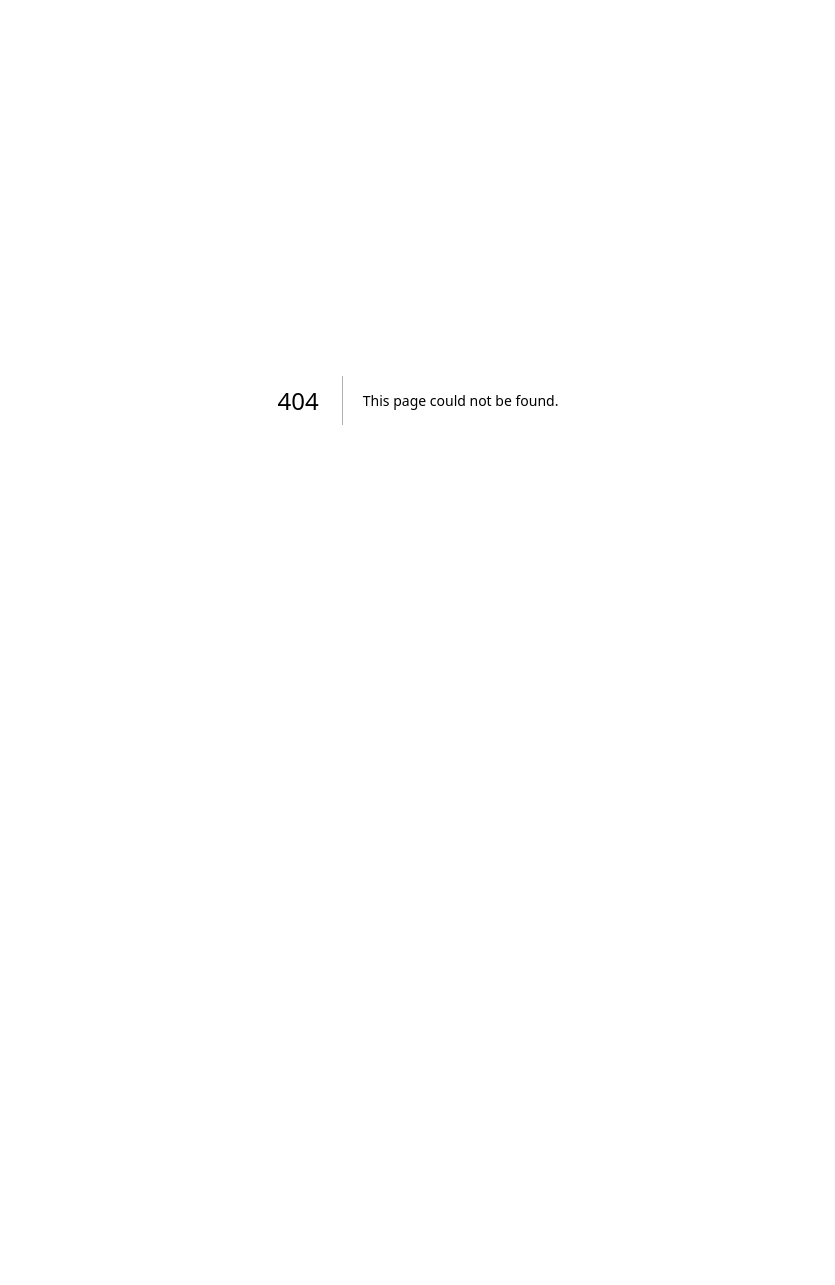
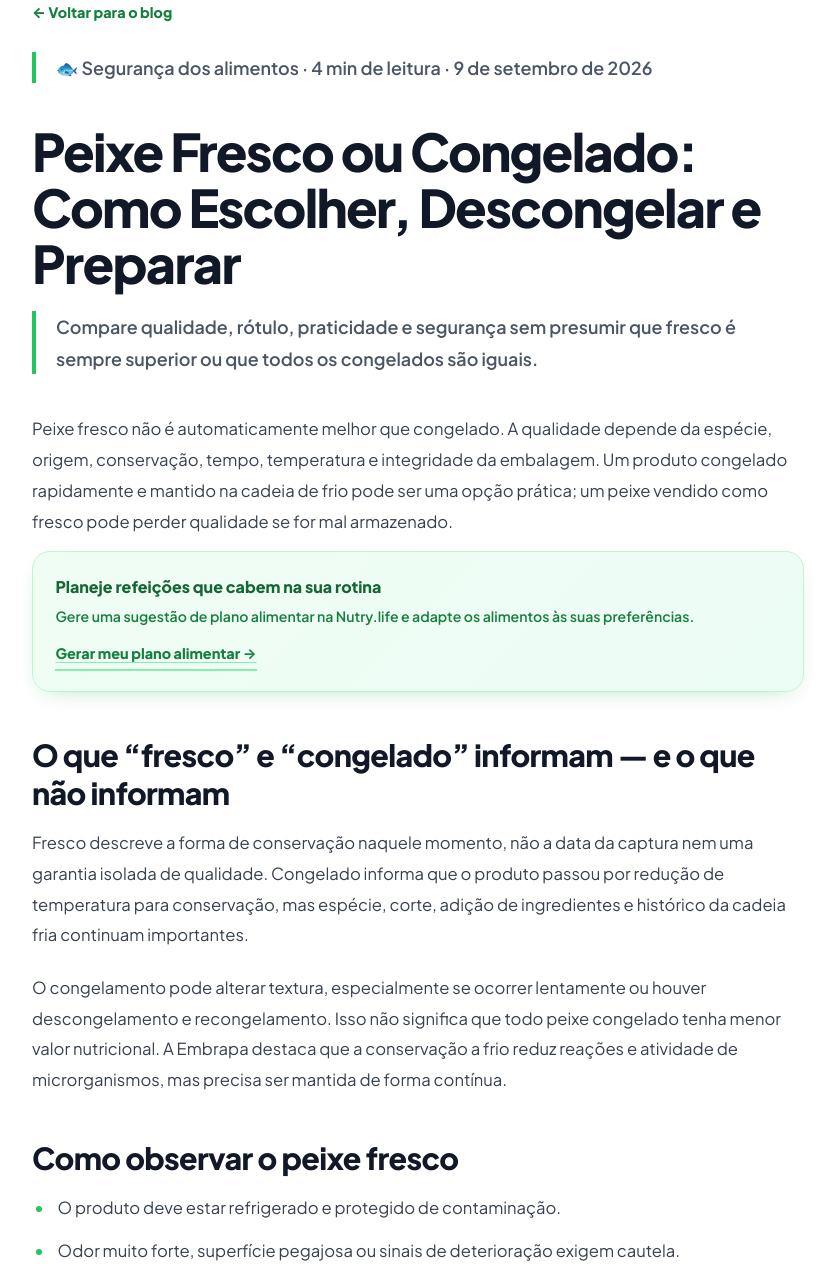
Before and after one commit to elevanceseguros/Nutri, a Next.js app: page /blog/peixe-fresco-congelado-como-escolher-descongelar in a window 1280 px wide. Before the commit this address had no page. Shown: the top 1285 px of the page, without its empty margins (222-1057 px from the left). Before the commit the page ends 800 px from the top, so only its background shows below. Built offline with nearby package versions, Linux system fonts and the light colour scheme.

Commit message:
Publica artigo de 09/09 sobre peixe fresco e congelado

```diff
--- /dev/null
+++ b/src/app/blog/peixe-fresco-congelado-como-escolher-descongelar/page.tsx
@@ -0,0 +1,93 @@
+import type { Metadata } from "next";
+import Link from "next/link";
+import styles from "../../page.module.css";
+
+const title = "Peixe Fresco ou Congelado: Como Escolher, Descongelar e Preparar";
+const description = "Compare qualidade, rótulo, praticidade e segurança sem presumir que fresco é sempre superior ou que todos os congelados são iguais.";
+const url = "https://www.nutry.life/blog/peixe-fresco-congelado-como-escolher-descongelar";
+export const metadata: Metadata = {
+  title: `${title} | Nutry.life`, description,
+  alternates: { canonical: url },
+  openGraph: { title, description, type: "article", url, publishedTime: "2026-09-09", modifiedTime: "2026-09-09" },
+};
+const jsonLd = {
+  "@context": "https://schema.org", "@type": "Article", headline: title, description,
+  datePublished: "2026-09-09", dateModified: "2026-09-09", mainEntityOfPage: url,
+  publisher: { "@type": "Organization", name: "Nutry.life", url: "https://www.nutry.life" },
+};
+export default function Post() {
+  return (
+    <main className={styles.postContainer}>
+      <script type="application/ld+json" dangerouslySetInnerHTML={{ __html: JSON.stringify(jsonLd) }} />
+      <Link href="/blog" className={styles.backToBlog} data-nav="back-to-blog">← Voltar para o blog</Link>
+      <article>
+        <header>
+          <p className={styles.postExcerpt}>🐟 Segurança dos alimentos · 4 min de leitura · 9 de setembro de 2026</p>
+          <h1 className={styles.postTitle}>{title}</h1>
+          <p className={styles.postExcerpt}>{description}</p>
+        </header>
+        <div className={styles.postContent}>
+          <p>Peixe fresco não é automaticamente melhor que congelado. A qualidade depende da espécie, origem, conservação, tempo, temperatura e integridade da embalagem. Um produto congelado rapidamente e mantido na cadeia de frio pode ser uma opção prática; um peixe vendido como fresco pode perder qualidade se for mal armazenado.</p>
+          <div className={styles.articleCtaTop} data-cta="top">
+            <div><strong>Planeje refeições que cabem na sua rotina</strong>
+              <p>Gere uma sugestão de plano alimentar na Nutry.life e adapte os alimentos às suas preferências.</p>
+              <Link href="/" className={styles.articleCtaLink}>Gerar meu plano alimentar →</Link>
+            </div>
+          </div>
+          <h2>O que “fresco” e “congelado” informam — e o que não informam</h2>
+          <p>Fresco descreve a forma de conservação naquele momento, não a data da captura nem uma garantia isolada de qualidade. Congelado informa que o produto passou por redução de temperatura para conservação, mas espécie, corte, adição de ingredientes e histórico da cadeia fria continuam importantes.</p>
+          <p>O congelamento pode alterar textura, especialmente se ocorrer lentamente ou houver descongelamento e recongelamento. Isso não significa que todo peixe congelado tenha menor valor nutricional. A Embrapa destaca que a conservação a frio reduz reações e atividade de microrganismos, mas precisa ser mantida de forma contínua.</p>
+          <h2>Como observar o peixe fresco</h2>
+          <ul>
+            <li>O produto deve estar refrigerado e protegido de contaminação.</li>
+            <li>Odor muito forte, superfície pegajosa ou sinais de deterioração exigem cautela.</li>
+            <li>Em peixe inteiro, olhos, guelras, pele e firmeza ajudam na avaliação, mas nenhum sinal isolado substitui procedência e temperatura.</li>
+            <li>Pergunte quando foi recebido e como deve ser conservado em casa.</li>
+          </ul>
+          <p>Compre no fim do trajeto, transporte de forma a manter a temperatura e refrigere rapidamente. Se não pretende preparar em curto prazo, verifique se congelar em casa é adequado para aquele produto.</p>
+          <h2>Como comparar o peixe congelado</h2>
+          <p>Leia nome da espécie, tipo de corte, peso líquido, ingredientes, origem, validade, temperatura de conservação e instruções de preparo. Filé simples é diferente de produto empanado, temperado ou reconstituído. A imagem da frente não substitui a denominação e a lista de ingredientes.</p>
+          <p>Evite embalagens rasgadas, abertas ou com grande quantidade de gelo solto e sinais de descongelamento. Cristais internos podem surgir por variações de temperatura; a condição do pacote deve ser avaliada junto com validade e conservação no estabelecimento.</p>
+          <h2>Peso líquido e água do descongelamento</h2>
+          <p>O peso declarado deve ser interpretado conforme o tipo de produto e a rotulagem. Ao comparar preços, verifique se está olhando o mesmo corte e a mesma apresentação. Peixe inteiro, filé com pele, posta, produto temperado e empanado têm rendimento culinário diferente.</p>
+          <p>A perda de líquido após descongelar varia com espécie, corte e processo. Um pouco de exsudado pode ocorrer; cheiro desagradável, embalagem estufada ou alteração evidente não devem ser ignorados.</p>
+          <h2>Descongelamento seguro</h2>
+          <ol>
+            <li>Planeje o descongelamento na geladeira, mantendo o peixe em recipiente que retenha líquidos.</li>
+            <li>Se usar micro-ondas, siga o aparelho e prepare o alimento imediatamente.</li>
+            <li>Não deixe o peixe descongelando por horas na bancada.</li>
+            <li>Evite que líquidos crus atinjam alimentos prontos, utensílios ou prateleiras.</li>
+            <li>Siga as instruções da embalagem quando o produto puder ir direto do congelador ao cozimento.</li>
+          </ol>
+          <p>O tempo varia conforme espessura, quantidade e método. Forçar água quente pode aquecer a superfície enquanto o centro permanece congelado, criando preparo desigual.</p>
+          <h2>É preciso lavar o peixe?</h2>
+          <p>Lavar alimentos crus na pia pode espalhar respingos e microrganismos pela bancada. Prefira retirar a embalagem com cuidado, descartar o líquido, usar utensílios limpos e cozinhar adequadamente. Se houver orientação específica do fabricante para determinado produto, siga o rótulo.</p>
+          <h2>Como escolher o preparo</h2>
+          <p>Assar, grelhar, cozinhar, ensopar ou usar air fryer são possibilidades. O resultado depende do corte, espessura, gordura adicionada, empanamento e acompanhamentos. Não é necessário evitar peixe mais gorduroso nem eleger um método único como saudável para todos.</p>
+          <p>Espinhas merecem atenção especial para crianças, idosos e pessoas com dificuldade de mastigação ou deglutição. Filé não significa ausência absoluta de espinhas; examine o alimento durante o preparo.</p>
+          <h2>Roteiro rápido de compra</h2>
+          <ul>
+            <li>Qual é a espécie e o corte?</li>
+            <li>Está simples, temperado ou empanado?</li>
+            <li>A embalagem e a temperatura estão adequadas?</li>
+            <li>Qual é o peso líquido e o rendimento esperado?</li>
+            <li>Vou preparar quando e tenho espaço para conservar?</li>
+            <li>O preço por quilo continua vantajoso depois de considerar pele, espinhas e cobertura?</li>
+          </ul>
+          <p>Leia também: <Link href="/blog/como-descongelar-carne-geladeira-microondas">como descongelar alimentos com segurança</Link> · <Link href="/blog/sardinha-vs-atum-lata-como-escolher">como comparar sardinha e atum em lata</Link>.</p>
+          <section className={styles.premiumBanner} data-cta="final">
+            <div className={styles.premiumHeader}><h2>Inclua refeições práticas no seu planejamento</h2>
+              <p>Gere uma sugestão de plano alimentar, adapte preparações às suas preferências e procure orientação profissional quando precisar de uma estratégia individual.</p>
+            </div>
+            <Link href="/" className={styles.premiumBtn}>Gerar meu plano alimentar</Link>
+          </section>
+          <Link href="/blog" className={styles.backToBlog} data-nav="back-to-all-articles">← Voltar para todos os artigos</Link>
+        </div>
+      </article>
+      <footer className={styles.footer}>
+        <p>Este conteúdo é educativo e não substitui avaliação de nutricionista ou médico. Necessidades, restrições alimentares, alergias e condições de saúde exigem orientação individual.</p>
+        <p>Fontes e referências: <a href="https://www.infoteca.cnptia.embrapa.br/infoteca/bitstream/doc/1110125/1/LivroConservacaoPescado.pdf" target="_blank" rel="noopener noreferrer">Embrapa — manipulação e conservação de pescado</a> · <a href="https://www.embrapa.br/web/agencia-de-informacao-tecnologica/tematicas/tecnologia-de-alimentos/processos/tipos-de-processos/conservacao-a-frio" target="_blank" rel="noopener noreferrer">Embrapa — conservação a frio</a> · <a href="https://www.gov.br/anvisa/pt-br/assuntos/alimentos/rotulagem" target="_blank" rel="noopener noreferrer">Anvisa — rotulagem de alimentos</a>. Referências consultadas em 09/09/2026.</p>
+      </footer>
+    </main>
+  );
+}
--- a/src/app/sitemap.ts
+++ b/src/app/sitemap.ts
@@ -5,6 +5,7 @@ export default function sitemap(): MetadataRoute.Sitemap {
 
   // Artigos em ordem cronológica decrescente.
   return [
+    { url: `${baseUrl}/blog/peixe-fresco-congelado-como-escolher-descongelar`, lastModified: new Date('2026-09-09'), changeFrequency: 'monthly', priority: 0.8 },
     { url: `${baseUrl}/blog/sopa-caseira-caixinha-instantanea-comparar`, lastModified: new Date('2026-09-08'), changeFrequency: 'monthly', priority: 0.8 },
     { url: `${baseUrl}/blog/castanhas-naturais-torradas-salgadas-como-comparar`, lastModified: new Date('2026-09-07'), changeFrequency: 'monthly', priority: 0.8 },
     { url: `${baseUrl}/blog/cuscuz-milho-cafe-da-manha-como-montar`, lastModified: new Date('2026-09-06'), changeFrequency: 'monthly', priority: 0.8 },
```
Also changed, not shown: src/app/blog/page.tsx (+9 -0 lines).
